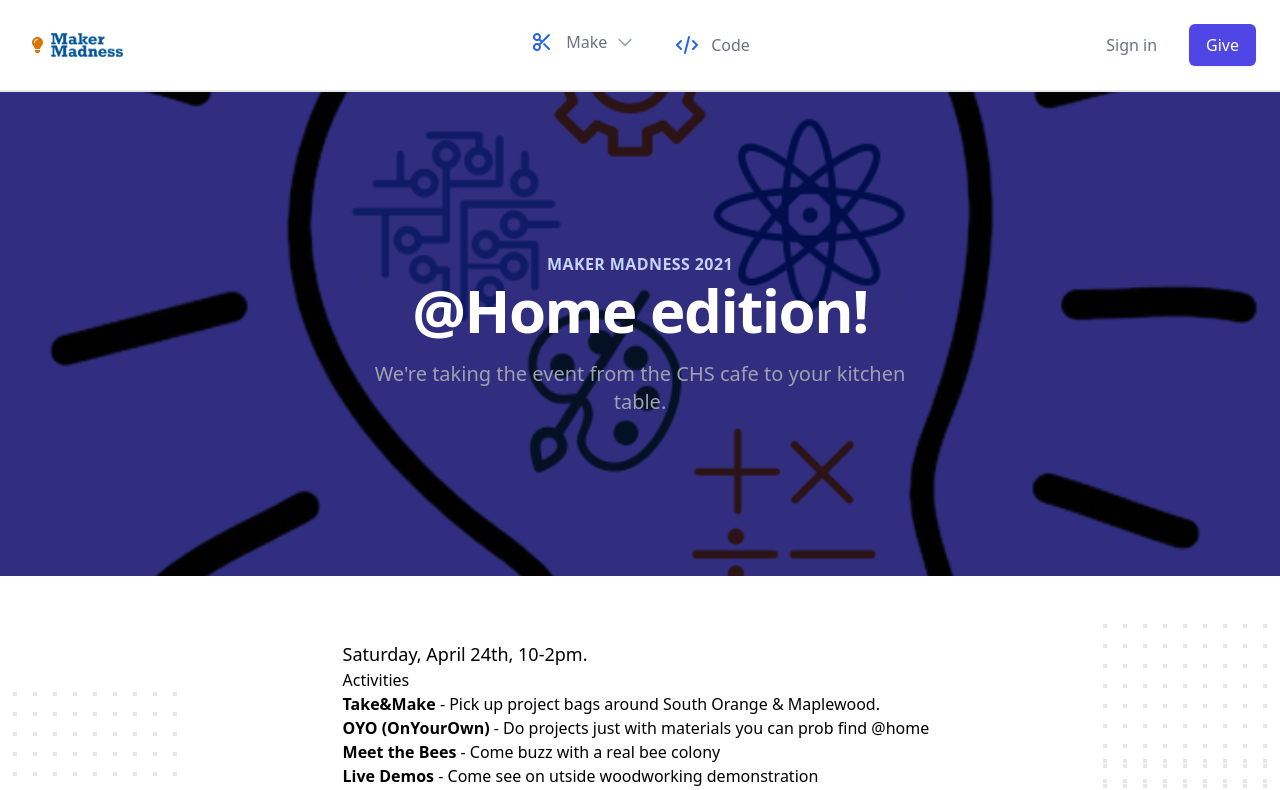
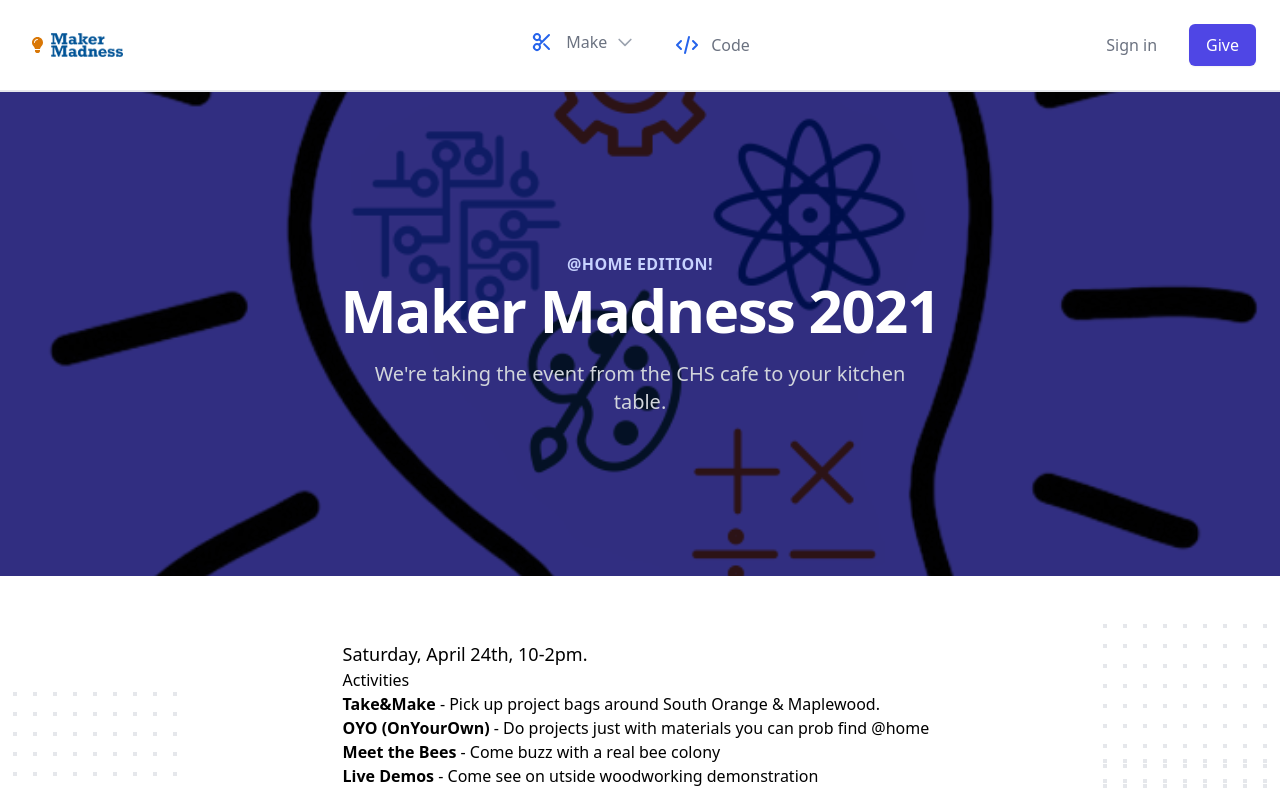
Before and after one commit to larboyer/maker-madness-web5, a React (Create React App) app: page / in a window 1280 px wide. Shown: the top 790 px of the page. Built offline with nearby package versions, Linux system fonts and the light colour scheme; what @tailwindcss/typography would draw is missing.

Commit message:
refactor: ♻️  Small change to home page

```diff
--- a/src/pages/Home.js
+++ b/src/pages/Home.js
@@ -18,12 +18,12 @@
         <div className="relative max-w-7xl mx-auto py-16 px-4 sm:py-24 sm:px-6 lg:px-8">
           <div className="text-center">
             <h2 className="text-base font-semibold text-indigo-200 tracking-wide uppercase">
-              Maker Madness 2021
+              @Home edition!
             </h2>
             <p className="mt-1 text-4xl font-extrabold text-white sm:text-5xl sm:tracking-tight lg:text-6xl">
-              @Home edition!
+              Maker Madness 2021
             </p>
-            <p className="max-w-xl mt-5 mx-auto text-xl text-gray-400">
+            <p className="max-w-xl mt-5 mx-auto text-xl text-gray-300">
               We're taking the event from the CHS cafe to your kitchen table.
             </p>
           </div>
```
